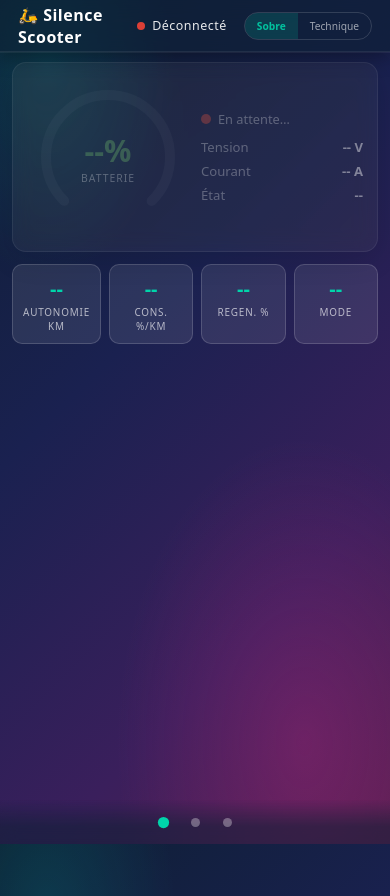
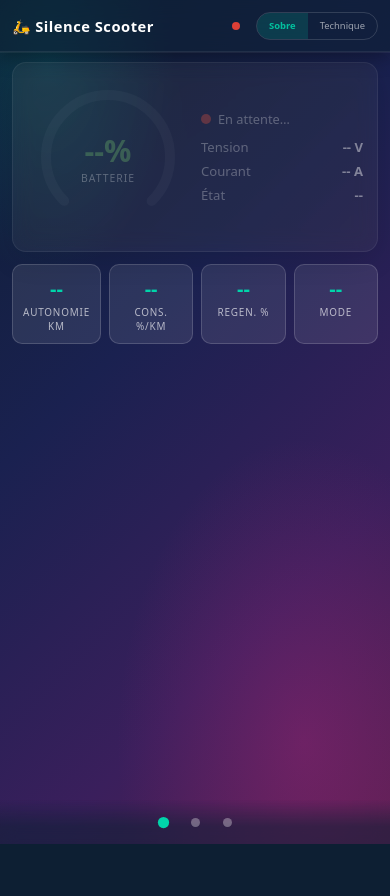
Before and after one commit to Balou866/SilenceDashboard, a plain HTML site: page dashboard/index.template.html in a window 390 px wide. Both pictures are taken after a click on the button 163 px from the left and 822 px from the top of the page. Drawn offline with nearby package versions, Linux system fonts and the light colour scheme; no server answers.

Commit message:
fix(ui): corrections d'affichage mobile et fond de secours
- fond #0d1f33 sur <html> + overflow-x:hidden sur <body> : fini le blanc
  en overscroll / swipe et quand background-attachment est ignoré sur mobile
- en-tête compact <680px : masque le libellé de connexion et le VIN
  (le dot suffit), ajoute un title « Connecté/Déconnecté » sur le dot
- pages mobiles en flex-basis 100% (au lieu de 100vw) + translateX en %
  (au lieu de vw) : élimine la bande visible au swipe due aux
  scrollbar/insets inclus dans vw

```diff
--- a/dashboard/index.template.html
+++ b/dashboard/index.template.html
@@ -36,7 +36,10 @@
 }
 
 html,body{height:100%;color:var(--text);font-family:system-ui,-apple-system,sans-serif;min-height:100vh}
-body{background:var(--page-bg);background-attachment:fixed;background-size:cover;font-variant-numeric:tabular-nums}
+/* fond de secours sous le dégradé : jamais de blanc si le viewport dépasse
+   (overscroll, swipe, background-attachment ignoré sur mobile) */
+html{background:#0d1f33}
+body{background:var(--page-bg);background-attachment:fixed;background-size:cover;font-variant-numeric:tabular-nums;overflow-x:hidden}
 :focus-visible{outline:2px solid var(--teal);outline-offset:2px}
 @media(prefers-reduced-motion:reduce){
   *,*::before,*::after{animation-duration:.01ms!important;animation-iteration-count:1!important;transition-duration:.01ms!important}
@@ -48,6 +51,15 @@ header{background:var(--hdr-tint);backdrop-filter:blur(14px);-webkit-backdrop-fi
 .hdot{width:8px;height:8px;border-radius:50%;background:var(--red);transition:background .3s}
 .hdot.ok{background:var(--green);box-shadow:0 0 8px var(--green)}
 #vin-lbl{font-size:.65em;font-weight:400;opacity:.5;margin-left:10px;letter-spacing:.3px}
+/* Header compact sur mobile : le dot suffit (l'étiquette et le VIN sautent) */
+@media(max-width:680px){
+  header{padding:0 12px;font-size:.92em}
+  #vin-lbl,#hlbl{display:none}
+  #hdr-conn{gap:6px}
+  #mode-toggle{margin-left:8px}
+  .mode-btn{padding:4px 10px;font-size:.78em}
+}
+
 /* ── MODE SOBRE / TECHNIQUE ── */
 #mode-toggle{display:flex;align-items:center;margin-left:10px;border:1px solid var(--border);border-radius:20px;overflow:hidden}
 .mode-btn{background:none;border:none;color:var(--muted);font-family:inherit;font-size:.82em;padding:4px 12px;cursor:pointer;transition:background .2s,color .2s;min-height:26px}
@@ -71,7 +83,9 @@ main{position:relative;z-index:1;display:grid;grid-template-columns:260px 1.15fr
   main{display:none}
   .mobile-pages{display:flex;flex-direction:column;min-height:100vh;padding:0;overflow:hidden}
   .mobile-pages-track{display:flex;flex:1;transition:transform .3s ease;will-change:transform}
-  .mobile-page{flex:0 0 100vw;min-width:0;display:flex;flex-direction:column;gap:12px;padding:10px 12px 72px}
+  /* 100% (largeur réelle du conteneur), pas 100vw : le vw inclut d'éventuels
+     scrollbar/insets → pages plus larges que la piste = bande visible au swipe */
+  .mobile-page{flex:0 0 100%;min-width:0;display:flex;flex-direction:column;gap:12px;padding:10px 12px 72px}
   .mobile-dots{position:fixed;bottom:0;left:0;right:0;display:flex;justify-content:center;gap:4px;padding:8px 0 calc(8px + env(safe-area-inset-bottom));background:linear-gradient(to top,var(--hdr-tint) 40%,transparent);backdrop-filter:blur(8px);-webkit-backdrop-filter:blur(8px);z-index:50}
   .mobile-dot{width:28px;height:28px;border:none;background:none;padding:0;cursor:pointer;position:relative;border-radius:50%}
   .mobile-dot::after{content:'';position:absolute;inset:0;margin:auto;width:9px;height:9px;border-radius:50%;background:var(--muted2);transition:background .2s,transform .2s}
@@ -1071,6 +1085,7 @@ client.on('message', function(t, m){
 
 function setConn(ok){
   $('hdot').className = 'hdot' + (ok ? ' ok' : '');
+  $('hdot').title = ok ? 'Connecté' : 'Déconnecté';   // l'étiquette est masquée sur mobile
   $('hlbl').textContent = ok ? 'Connecté' : 'Déconnecté';
   $('lu-dot').style.background = ok ? 'var(--green)' : 'var(--red)';
   var mDot = $('m-lu-dot');
@@ -1582,7 +1597,8 @@ function goPage(n){
   var track = $('mobile-track');
   if(!track) return;
   _curPage = Math.max(0, Math.min(maxPage(), n));
-  track.style.transform = 'translateX(-'+ (_curPage * 100) +'vw)';
+  // % de la largeur de la piste (= viewport), pas vw : cohérent avec flex-basis 100%
+  track.style.transform = 'translateX(-'+ (_curPage * 100) +'%)';
   var dots = document.querySelectorAll('.mobile-dot');
   dots.forEach(function(d,i){ d.classList.toggle('active', i===_curPage); });
 }
```
